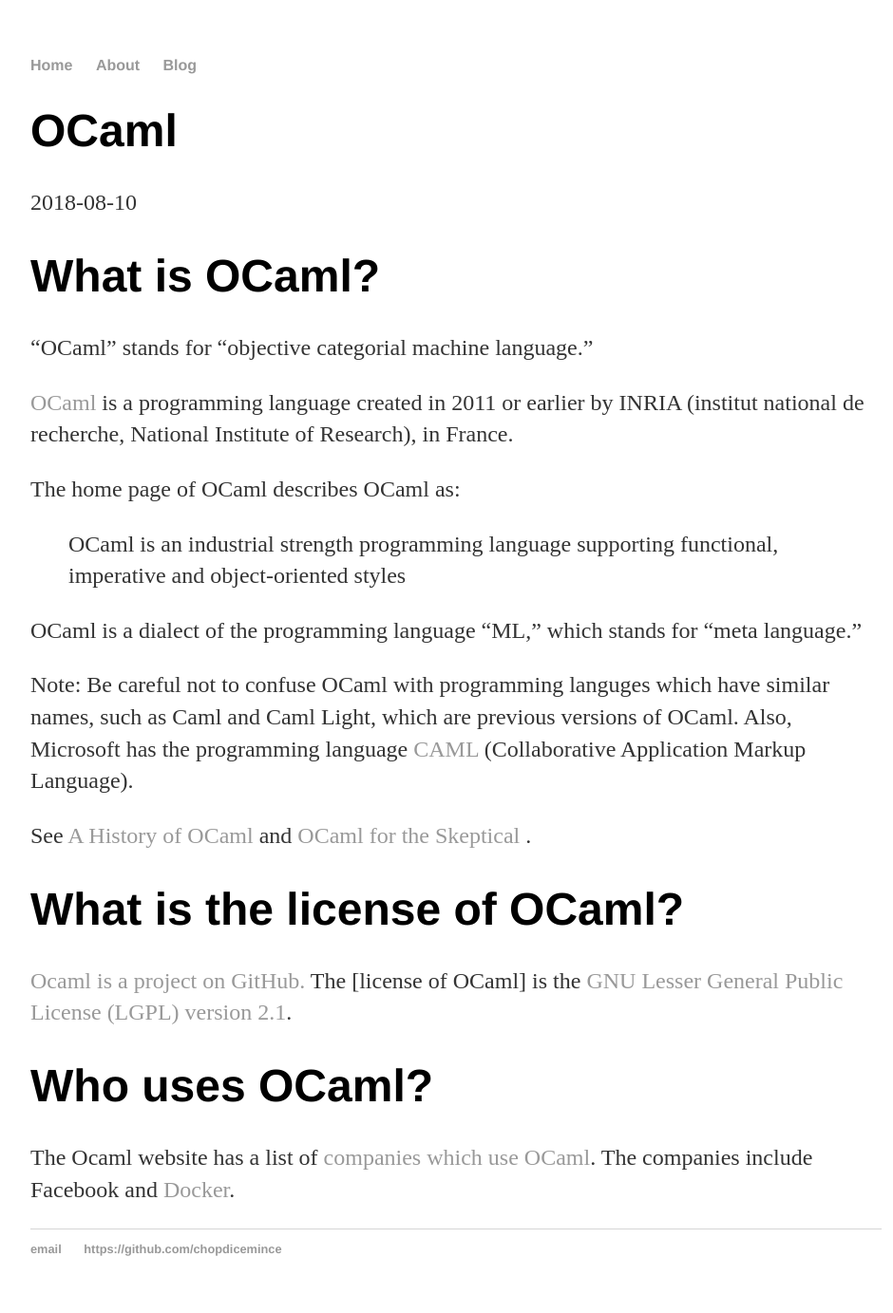
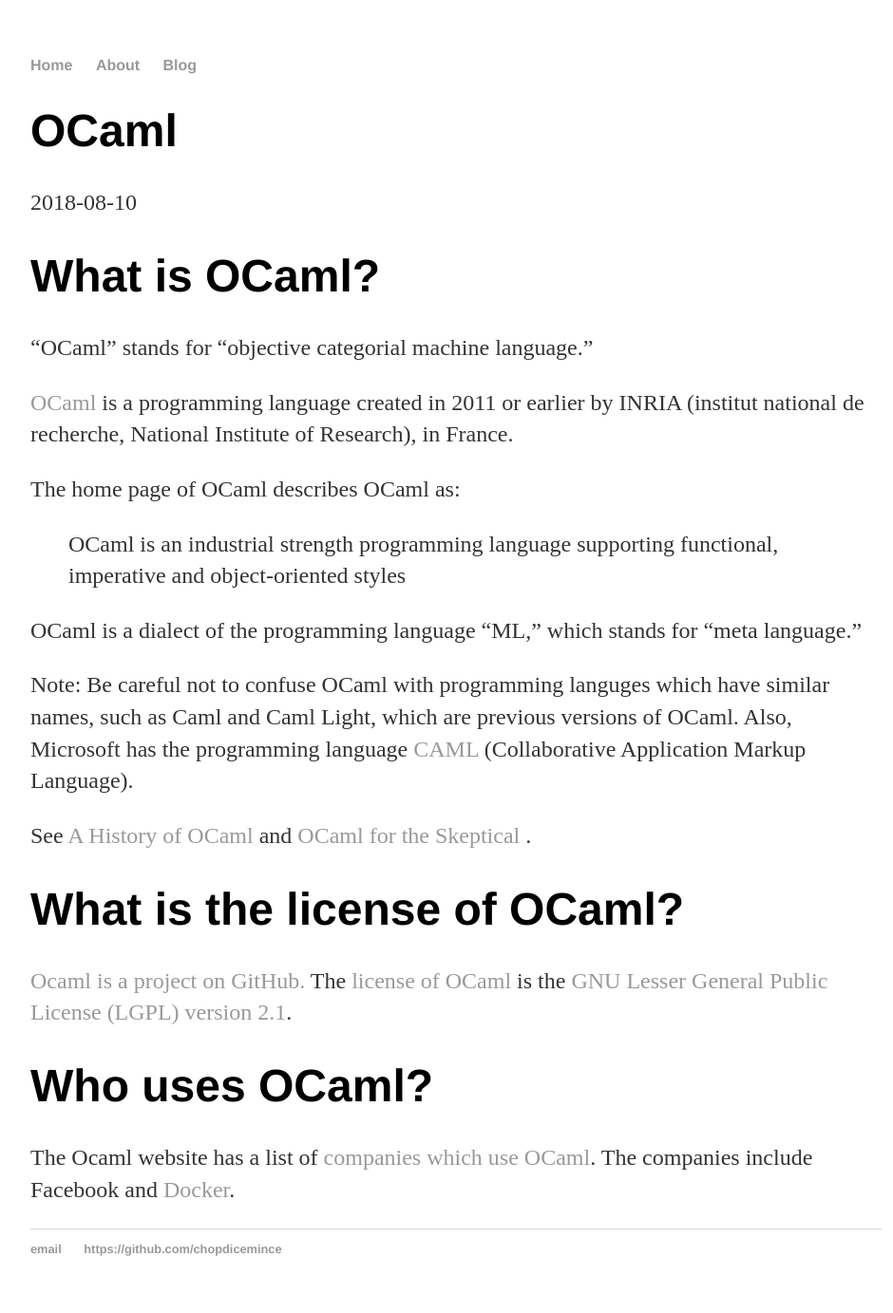
Before and after one commit to chopdicemince/chopdicemince.github.io, a Jekyll site: the page built from _posts/2018-08-10-ocaml.md, in a window 1280 px wide. Shown: the whole page at 95% size, without its empty margins (160-1100 px from the left). Built offline with Jekyll 4.4.1, drawn with Linux system fonts in a browser that asks for light colours; part of the change alters nothing that is shown.

```diff
--- a/_posts/2018-08-10-ocaml.md
+++ b/_posts/2018-08-10-ocaml.md
@@ -23,7 +23,7 @@ See [A History of OCaml](https://ocaml.org/learn/history.html) and [OCaml for th
 
 # What is the license of OCaml?
 
-[Ocaml is a project on GitHub.](https://github.com/ocaml/ocaml) The [license of OCaml] is the [GNU Lesser General Public License (LGPL) version 2.1](https://www.gnu.org/licenses/old-licenses/lgpl-2.1.en.html).
+[Ocaml is a project on GitHub.](https://github.com/ocaml/ocaml) The [license of OCaml](https://github.com/ocaml/ocaml/blob/trunk/LICENSE) is the [GNU Lesser General Public License (LGPL) version 2.1](https://www.gnu.org/licenses/old-licenses/lgpl-2.1.en.html).
 
 # Who uses OCaml?
 
```
